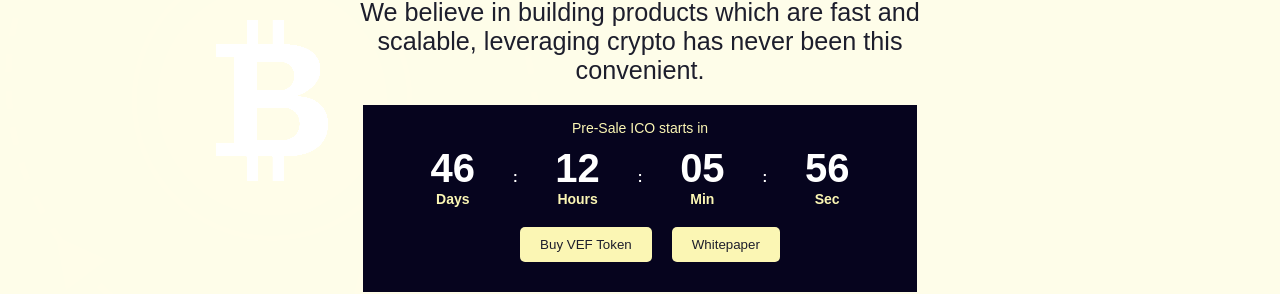
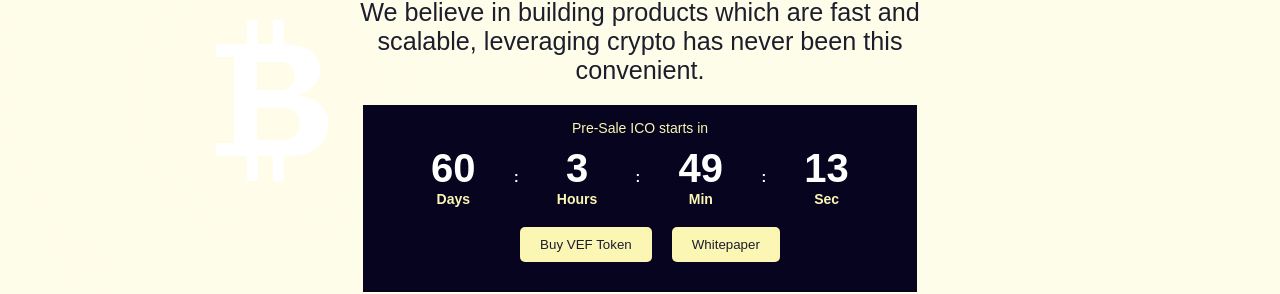
Before and after one commit to VeFi-Network/Official-Website, a React (Create React App) app: page / in a window 1280 px wide. Shown: the part 1021-1315 px from the top of the page. Built offline with nearby package versions, Linux system fonts and the light colour scheme.

Commit message:
added ICO sale countdown functionality

```diff
--- a/package.json
+++ b/package.json
@@ -15,6 +15,7 @@
     "immutable": "^4.0.0",
     "lodash": "^4.17.21",
     "react": "^17.0.2",
+    "react-countdown": "^2.3.2",
     "react-dom": "^17.0.2",
     "react-helmet": "^6.1.0",
     "react-icons": "^4.3.1",
--- a/src/components/CountDown.js
+++ b/src/components/CountDown.js
@@ -4,6 +4,7 @@ import media from "../utility/Media";
 import { Btn, CounterTimerBox, WaitList } from "../pages/home/Home.styled";
 import { H1, P } from "./Typography";
 import { Link } from "react-router-dom";
+import Countdown from "react-countdown";
 
 export const Timer = styled.div`
   align-items: center;
@@ -69,33 +70,47 @@ export const CounterContainer = styled.div`
   `}
 `;
 
+const renderer = ({ days, hours, minutes, seconds, completed }) => {
+  if (completed) {
+    // Render a completed state
+    return "countdown completed";
+  } else {
+    // Render a countdown
+    return (
+      <>
+        <CounterTimerBox>
+          <Timer>
+            <H1>{days}</H1>
+            <span>Days</span>
+          </Timer>
+          <span>:</span>
+          <Timer>
+            <H1>{hours}</H1>
+            <span>Hours</span>
+          </Timer>
+          <span>:</span>
+          <Timer>
+            <H1>{minutes}</H1>
+            <span>Min</span>
+          </Timer>
+          <span>:</span>
+          <Timer>
+            <H1>{seconds}</H1>
+            <span>Sec</span>
+          </Timer>
+        </CounterTimerBox>
+      </>
+    );
+  }
+};
 const CountDownTimer = ({ bg, className }) => {
   return (
     <>
       <CounterContainer bg={bg} className={className}>
         <div>
           <P>Pre-Sale ICO starts in</P>
-          <CounterTimerBox>
-            <Timer>
-              <H1>46</H1>
-              <span>Days</span>
-            </Timer>
-            <span>:</span>
-            <Timer>
-              <H1>12</H1>
-              <span>Hours</span>
-            </Timer>
-            <span>:</span>
-            <Timer>
-              <H1>05</H1>
-              <span>Min</span>
-            </Timer>
-            <span>:</span>
-            <Timer>
-              <H1>56</H1>
-              <span>Sec</span>
-            </Timer>
-          </CounterTimerBox>
+          <Countdown date={"2021-12-31"} renderer={renderer} />
+
           <WaitList>
             <Link to="/token">
               <Btn bg="#fbf6b4">Buy VEF Token</Btn>
```
Also changed, not shown: 1 other file (tests, documents, lock files or other folders).
